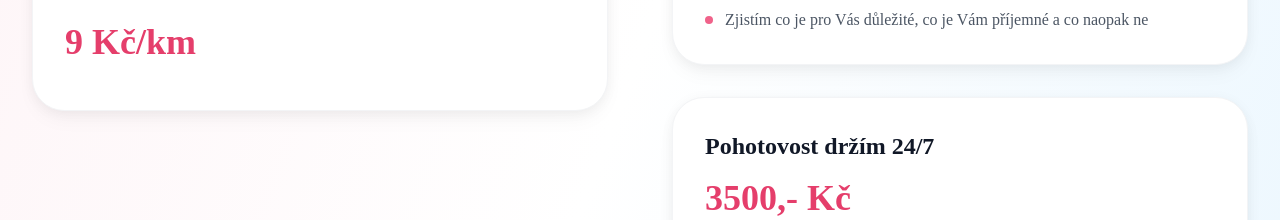
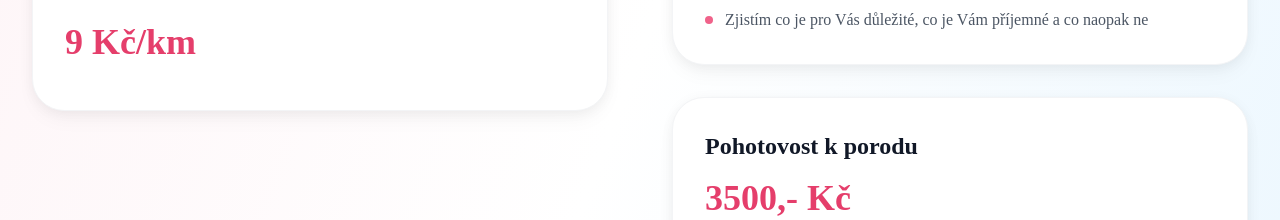
Before and after one commit to stiffold/kataka-web, a React (Create React App) app: page /cenik in a window 1280 px wide. Shown: the part 1786-2006 px from the top of the page. Built offline with nearby package versions, Linux system fonts and the light colour scheme.

Commit message:
next changes

```diff
--- a/src/pages/Pricing.tsx
+++ b/src/pages/Pricing.tsx
@@ -172,7 +172,7 @@ const Pricing: React.FC = () => {
 
             <div className="group">
               <div className="bg-white rounded-3xl p-8 shadow-soft hover:shadow-soft-lg transition-all duration-300 transform hover:-translate-y-2 border border-gray-100">
-                <h3 className="text-2xl font-semibold text-gray-900 mb-4">Pohotovost držím 24/7</h3>
+                <h3 className="text-2xl font-semibold text-gray-900 mb-4">Pohotovost k porodu</h3>
                 <div className="text-4xl font-bold text-primary-600 mb-6">3500,- Kč</div>
                 <ul className="text-gray-600 space-y-3">
                   <li className="flex items-center">
```
